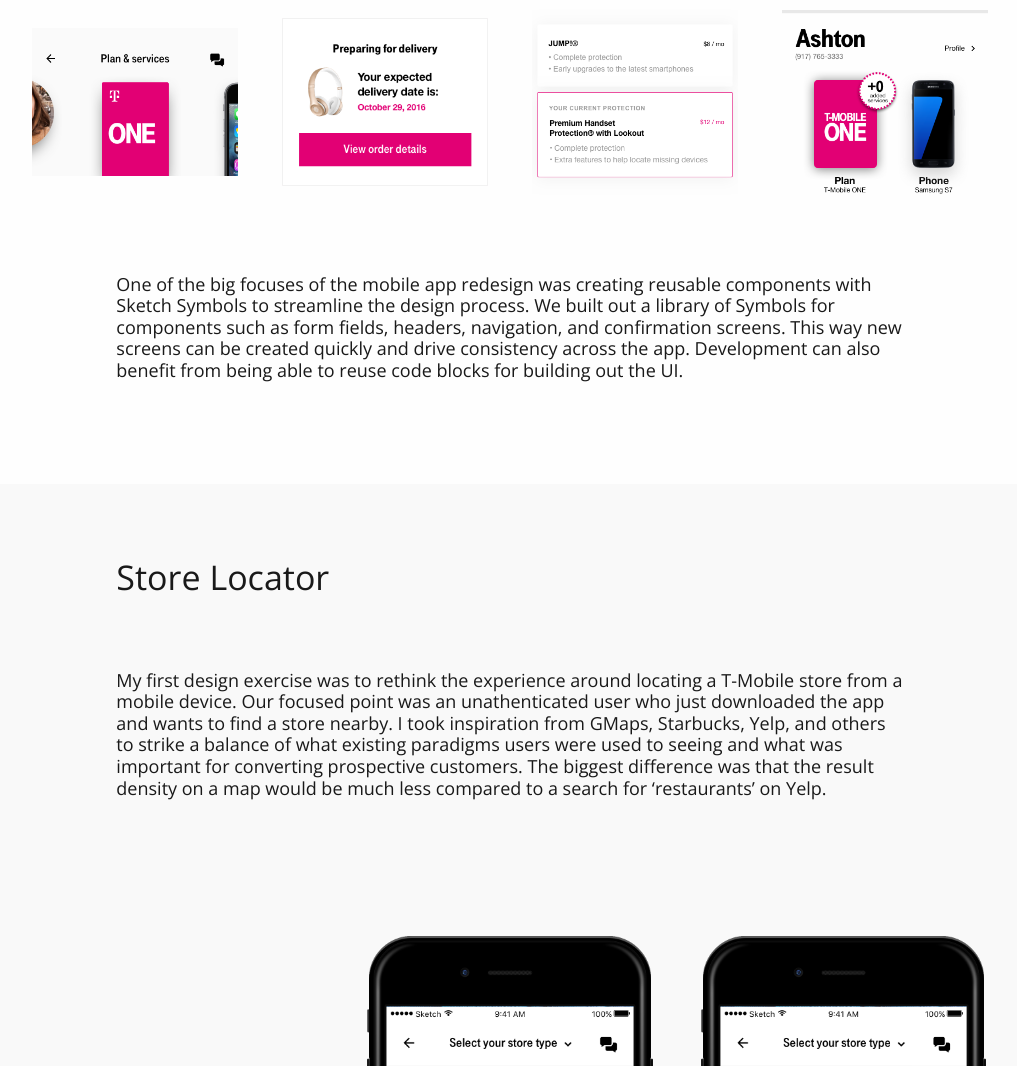
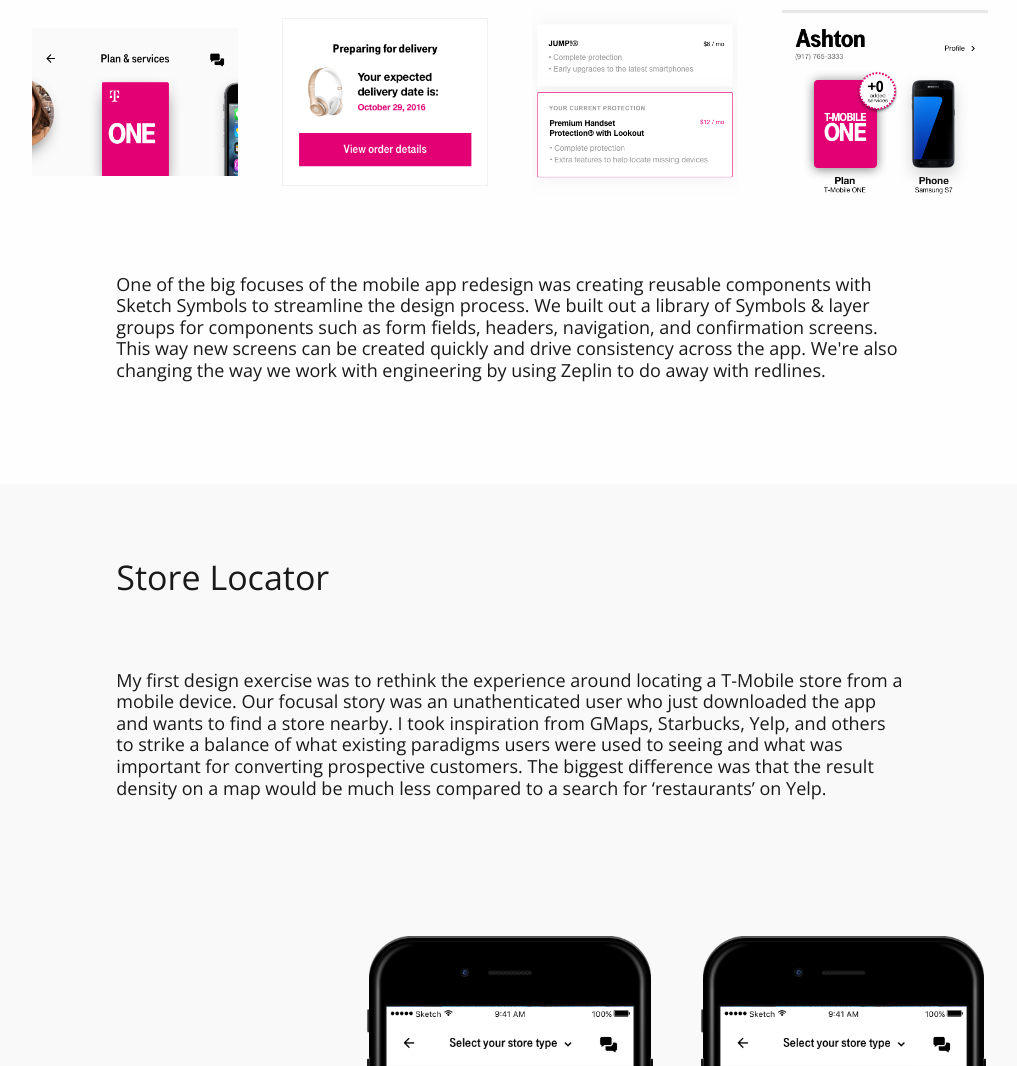
Before and after one commit to techmann/portfolio, a plain HTML site: page tmobile.html in a window 1280 px wide. Shown: the part 1415-2481 px from the top of the page, without its empty margins (130-1147 px from the left). Drawn offline with nearby package versions, Linux system fonts and the light colour scheme.

Commit message:
TMO change

```diff
--- a/tmobile.html
+++ b/tmobile.html
@@ -179,7 +179,7 @@
 
 	<div class="row align-center">
 	  <div class="large-10 columns desc-1" id="one">
-	  	<p>One of the big focuses of the mobile app redesign was creating reusable components with Sketch Symbols to streamline the design process. We built out a library of Symbols for components such as form fields, headers, navigation, and confirmation screens. This way new screens can be created quickly and drive consistency across the app. Development can also benefit from being able to reuse code blocks for building out the UI.</p>
+	  	<p>One of the big focuses of the mobile app redesign was creating reusable components with Sketch Symbols to streamline the design process. We built out a library of Symbols & layer groups for components such as form fields, headers, navigation, and confirmation screens. This way new screens can be created quickly and drive consistency across the app. We're also changing the way we work with engineering by using Zeplin to do away with redlines.</p>
 	  </div>
 	</div>
 
@@ -195,7 +195,7 @@
 
 	<div class="row align-center">
 	  <div class="large-10 large-centered columns desc-2">
-	  	<p>My first design exercise was to rethink the experience around locating a T-Mobile store from a mobile device. Our focused point was an unathenticated user who just downloaded the app and wants to find a store nearby. I took inspiration from GMaps, Starbucks, Yelp, and others to strike a balance of what existing paradigms users were used to seeing and what was important for converting prospective customers. The biggest difference was that the result density on a map would be much less compared to a search for ‘restaurants’ on Yelp.</p>
+	  	<p>My first design exercise was to rethink the experience around locating a T-Mobile store from a mobile device. Our focusal story was an unathenticated user who just downloaded the app and wants to find a store nearby. I took inspiration from GMaps, Starbucks, Yelp, and others to strike a balance of what existing paradigms users were used to seeing and what was important for converting prospective customers. The biggest difference was that the result density on a map would be much less compared to a search for ‘restaurants’ on Yelp.</p>
 	  </div>
 	</div>
 
```
